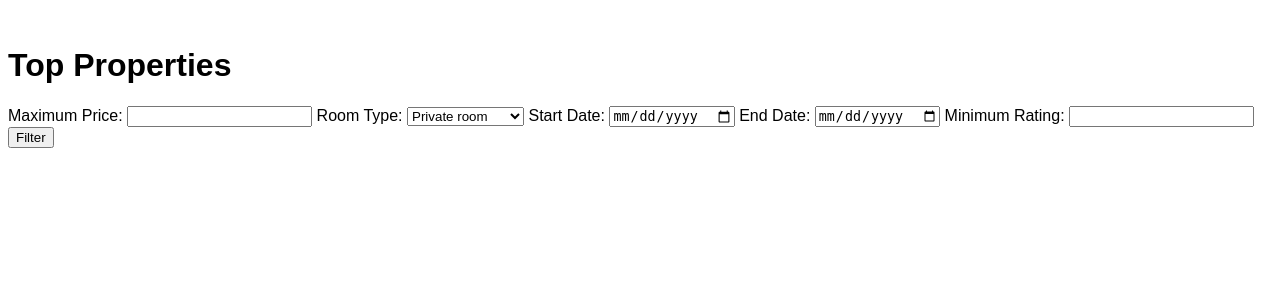
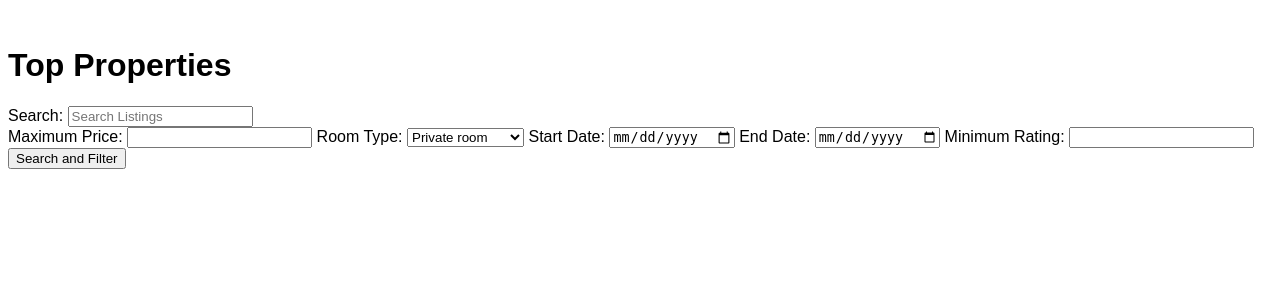
Before and after one commit to cs411-alawini/sp24-cs411-team066-DBKnitters, a Python web app: template ease_lease/app/templates/listings.html in a window 1280 px wide. Shown: the top 300 px of the page. Run offline with Jinja, Linux system fonts and the light colour scheme; the template is opened without the code that fills it, so the values that code supplies are empty.

Commit message:
Add a simple search

```diff
--- a/ease_lease/app/static/js/listings.js
+++ b/ease_lease/app/static/js/listings.js
@@ -1,4 +1,4 @@
-document.getElementById('filter-form').addEventListener('submit', function(event) {
+document.getElementById('search-filter-form').addEventListener('submit', function(event) {
     event.preventDefault();
 
     const formData = new FormData(this);
--- a/ease_lease/app/templates/listings.html
+++ b/ease_lease/app/templates/listings.html
@@ -9,7 +9,10 @@
 <br>
     <h1>Top Properties</h1>
 
-    <form id="filter-form">
+    <form id="search-filter-form">
+        <label for="search_input">Search:</label>
+        <input type="text" id="search_input" name="search_input" placeholder="Search Listings">
+        <br>
         <label for="max_price">Maximum Price:</label>
         <input type="number" id="max_price" name="max_price">
 
@@ -30,7 +33,7 @@
         <label for="min_rating">Minimum Rating:</label>
         <input type="number" id="min_rating" name="min_rating">
 
-        <button type="submit">Filter</button>
+        <button type="submit">Search and Filter</button>
     </form>
     <br></br>
     <ul id = "listings-container">
--- a/ease_lease/routes/listings_routes.py
+++ b/ease_lease/routes/listings_routes.py
@@ -4,12 +4,13 @@ from app import app
 @app.route('/listings', methods=['GET'])
 def listings():
     if request.args:
+        search_query = request.args.get('search_input','')
         max_price = request.args.get('max_price')
         room_type = request.args.get('room_type')
         start_date = request.args.get('start_date')
         end_date = request.args.get('end_date')
         min_rating = request.args.get('min_rating')
-        filtered_listings = get_filtered_listings(max_price, room_type, start_date, end_date, min_rating)
+        filtered_listings = get_filtered_listings(search_query, max_price, room_type, start_date, end_date, min_rating)
         for listing in filtered_listings:
             listing['from_date'] = listing['from_date'].strftime('%Y-%m-%d')
             listing['to_date'] = listing['to_date'].strftime('%Y-%m-%d')
```
Also changed, not shown: ease_lease/utils/listings_utils.py (+9 -2 lines), 1 other file.
